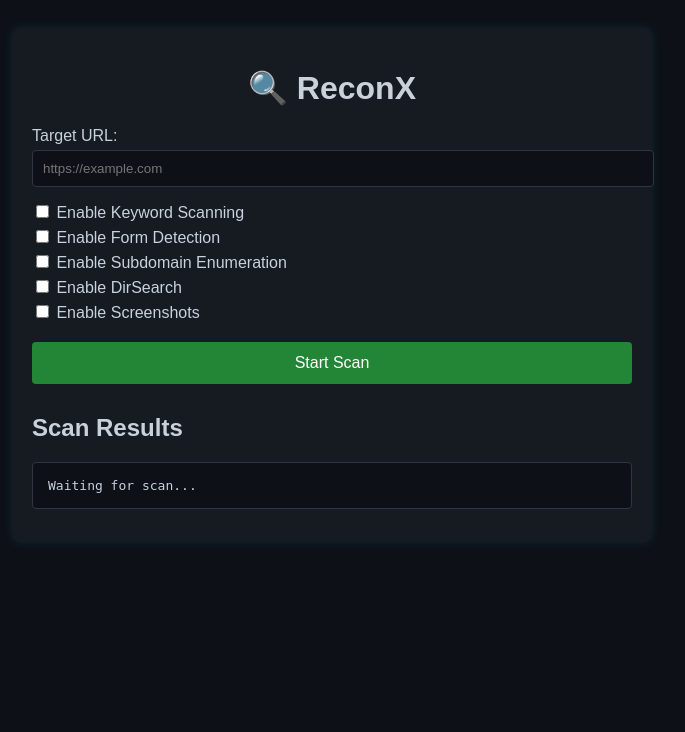
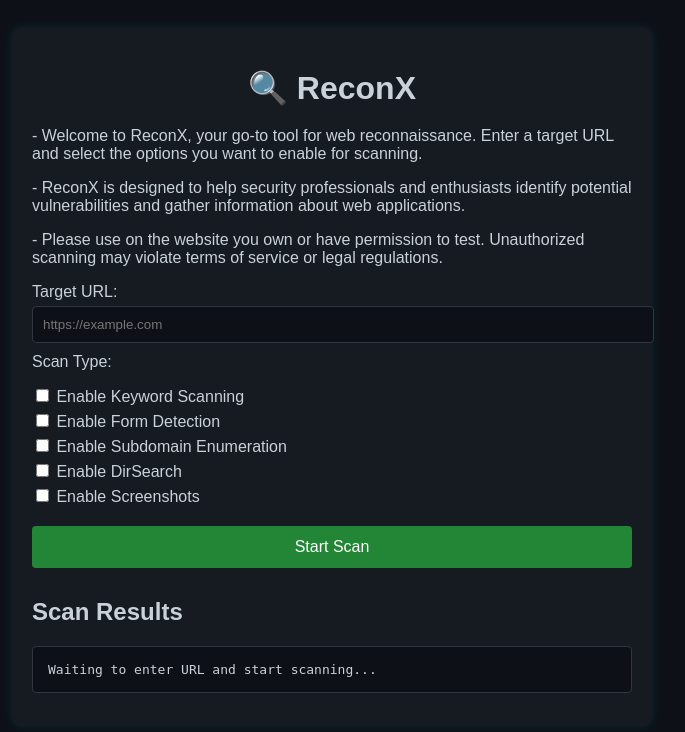
Before and after one commit to TechieYuvraj/ReconX, a FastAPI app: page / in a window 1280 px wide. Shown: the top 732 px of the page, without its empty margins (308-993 px from the left). Run offline with FastAPI, Linux system fonts and the light colour scheme.

Commit message:
Added the warnings for the users

```diff
--- a/frontend/script.js
+++ b/frontend/script.js
@@ -21,7 +21,7 @@ document.getElementById("scanForm").addEventListener("submit", function (e) {
   console.log("Request body to be sent:", requestBody);
 
   const output = document.getElementById("output");
-  output.innerHTML = `<span style="color: #aaa;">⏳ Waiting for scan...</span>`;
+  output.innerHTML = `<span style="color: #aaa;">⏳ The scan is being processed please wait...</span>`;
 
   fetch("/api/crawl", {
     method: "POST",
--- a/templates/index.html
+++ b/templates/index.html
@@ -4,15 +4,28 @@
   <meta charset="UTF-8" />
   <meta name="viewport" content="width=device-width, initial-scale=1.0" />
   <title>ReconX - Web Recon Tool</title>
+  <meta name="description" content="ReconX is a web reconnaissance tool for scanning websites for vulnerabilities, keywords, forms, subdomains, directories, and screenshots." />
+  <meta name="keywords" content="web reconnaissance, vulnerability scanning, keyword scanning, form detection, subdomain enumeration, directory search, screenshots" />
+  <meta name="author" content="ReconX Team" />
+  <link rel="icon" href="../frontend/Owner.ico" type="image/x-icon" />
+  <meta property="og:title" content="ReconX - Web Recon Tool" />
+  <meta property="og:description" content="ReconX is a web reconnaissance tool for scanning websites for vulnerabilities, keywords, forms, subdomains, directories, and screenshots." />
+  <meta property="og:image" content="../frontend/owner.png" />
+  <meta property="og:url" content="https://reconx.cyberguardians.tech" />
+  <meta property="og:type" content="website" />
   <link rel="stylesheet" href="/static/style.css" />
 </head>
 <body>
   <div class="container">
     <h1>🔍 ReconX</h1>
+    <p>- Welcome to ReconX, your go-to tool for web reconnaissance. Enter a target URL and select the options you want to enable for scanning.</p>
+    <p>- ReconX is designed to help security professionals and enthusiasts identify potential vulnerabilities and gather information about web applications.</p>
+    <p>- Please use on the website you own or have permission to test. Unauthorized scanning may violate terms of service or legal regulations.</p>
     <form id="scanForm">
       <label for="target_url">Target URL:</label>
       <input type="url" id="url" name="url" placeholder="https://example.com" required>
 
+      <label for="scan_type">Scan Type:</label>
       <div class="options">
         <label><input type="checkbox" id="keywords"> Enable Keyword Scanning</label>
         <label><input type="checkbox" id="forms"> Enable Form Detection</label>
@@ -26,7 +39,7 @@
 
     <div id="result">
       <h2>Scan Results</h2>
-      <pre id="output">Waiting for scan...</pre>
+      <pre id="output">Waiting to enter URL and start scanning...</pre>
     </div>
   </div>
 
```
Also changed, not shown: frontend/Owner.ico (added), frontend/owner.png (added), 1 other file.
